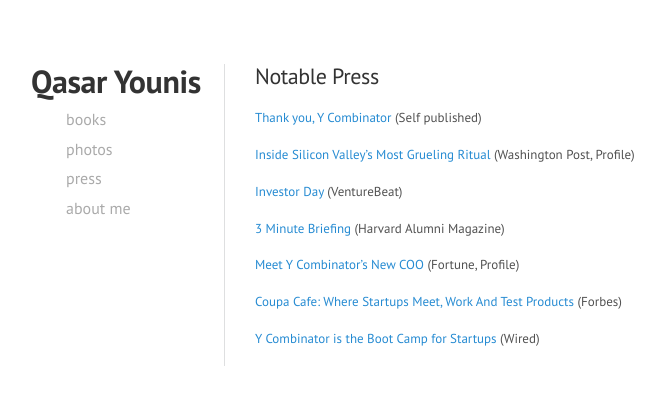
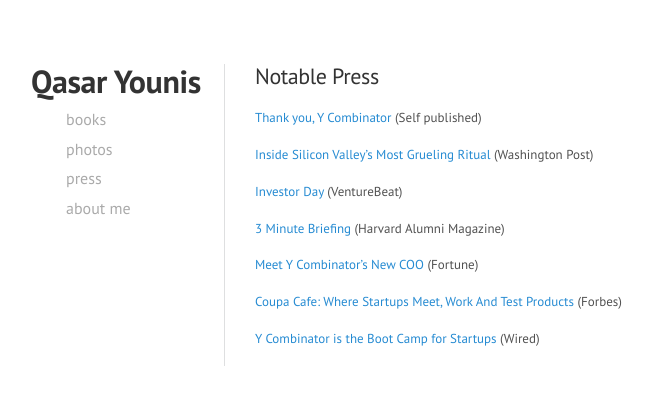
Before and after one commit to qasar/qasar.github.io, a Jekyll site: the page built from press.md, in a window 1280 px wide. Shown: the top 405 px of the page, without its empty margins (35-700 px from the left). Built offline with Jekyll 4.4.1, drawn with Linux system fonts in a browser that asks for light colours.

Commit message:
Update press.md

```diff
--- a/press.md
+++ b/press.md
@@ -5,13 +5,13 @@
 
 <a href="https://www.facebook.com/qasar/posts/10154710776519865"> Thank you, Y Combinator </a> (Self published)
 
-<a href="https://www.washingtonpost.com/news/the-switch/wp/2016/08/29/inside-one-of-silicon-valleys-most-celebrated-rituals-raising-cash/">Inside Silicon Valley’s Most Grueling Ritual </a> (Washington Post, Profile)
+<a href="https://www.washingtonpost.com/news/the-switch/wp/2016/08/29/inside-one-of-silicon-valleys-most-celebrated-rituals-raising-cash/">Inside Silicon Valley’s Most Grueling Ritual </a> (Washington Post)
 
 <a href="http://venturebeat.com/2016/07/07/y-combinator-will-hold-an-investor-day-for-meetings-with-startups-after-demo-day/">Investor Day</a> (VentureBeat)
 
 <a href="https://www.alumni.hbs.edu/stories/Pages/story-impact.aspx?num=5765">3 Minute Briefing</a> (Harvard Alumni Magazine)
 
-<a href="http://fortune.com/2015/08/26/meet-y-combinators-new-coo/">Meet Y Combinator's New COO</a> (Fortune, Profile)
+<a href="http://fortune.com/2015/08/26/meet-y-combinators-new-coo/">Meet Y Combinator's New COO</a> (Fortune)
 
 <a href="http://www.forbes.com/sites/tomiogeron/2011/11/16/coupa-cafe-where-startups-meet-work-and-test-products/">Coupa Cafe: Where Startups Meet, Work And Test Products</a> (Forbes)
 
```
